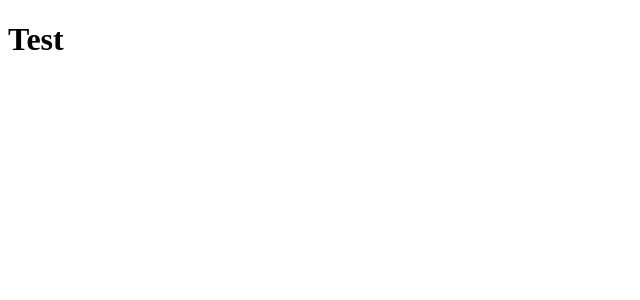
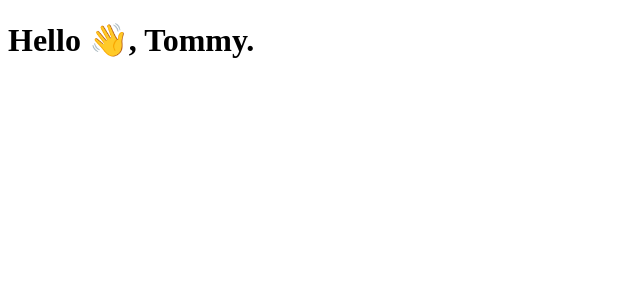
Before and after one commit to oyindamolaWbCode/React_class, a React (Vite) app: page / in a window 1280 px wide. Shown: the top 300 px of the page, without its empty margins (0-640 px from the left). Built offline with nearby package versions, Linux system fonts and the light colour scheme.

Commit message:
props destructuring

```diff
--- a/src/App.jsx
+++ b/src/App.jsx
@@ -3,7 +3,7 @@
 function App() {
   return (
     <div>
-      <Hello />
+      <Hello name="Tommy" message="Hello" emoji="👋" />
     </div>
   );
 }
--- a/src/Components/Hello.jsx
+++ b/src/Components/Hello.jsx
@@ -1,9 +1,12 @@
 import React from "react";
 
 function Hello(props) {
+  const { message, name, emoji } = props;
   return (
     <div>
-      <h1>Test</h1>
+      <h1>
+        {message} {emoji}, {name}.
+      </h1>
     </div>
   );
 }
```
